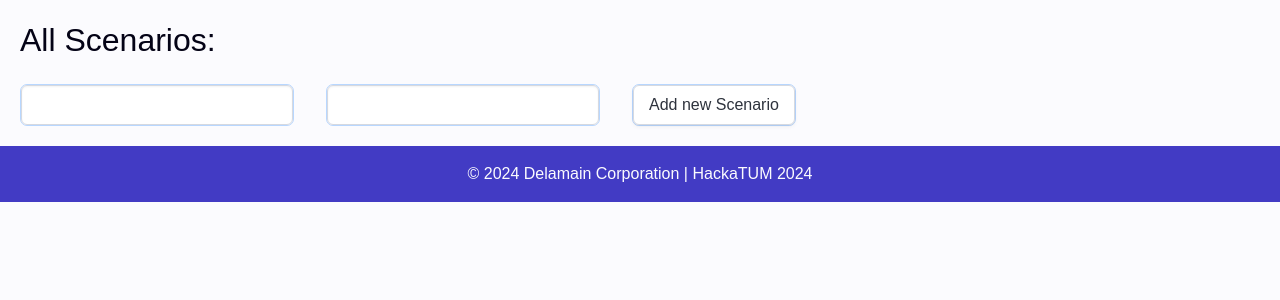
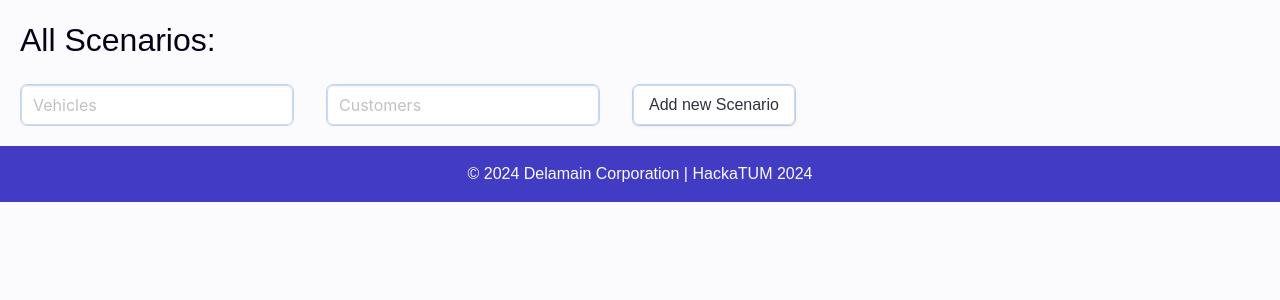
Before and after one commit to Shadow-Devil/delamain-corporation-hackatum-2024, a Flask app: page /index in a window 1280 px wide. Shown: the part 114-414 px from the top of the page. Run offline with Flask 3, Linux system fonts and the light colour scheme; data that the repository does not hold is empty.

Commit message:
Add placeholder

```diff
--- a/templates/index.html
+++ b/templates/index.html
@@ -10,10 +10,10 @@ Delamain Corporation - Fleet Manager
     <div class="field is-grouped">
         <!-- TODO validate min 1 max 50 for vehicles and 1 and 200 for customers -->
         <p class="control">
-            <input id="vehicles_post" class="input" type="number">
+            <input id="vehicles_post" class="input" type="number" placeholder="Vehicles">
         </p>
         <p class="control">
-            <input id="customers_post" class="input" type="number">
+            <input id="customers_post" class="input" type="number" placeholder="Customers">
         </p>
         <p class="control">
             <button id="something" class="button" hx-post="/api/scenario" hx-vars="js:{...getScenarioValues()}"
```
